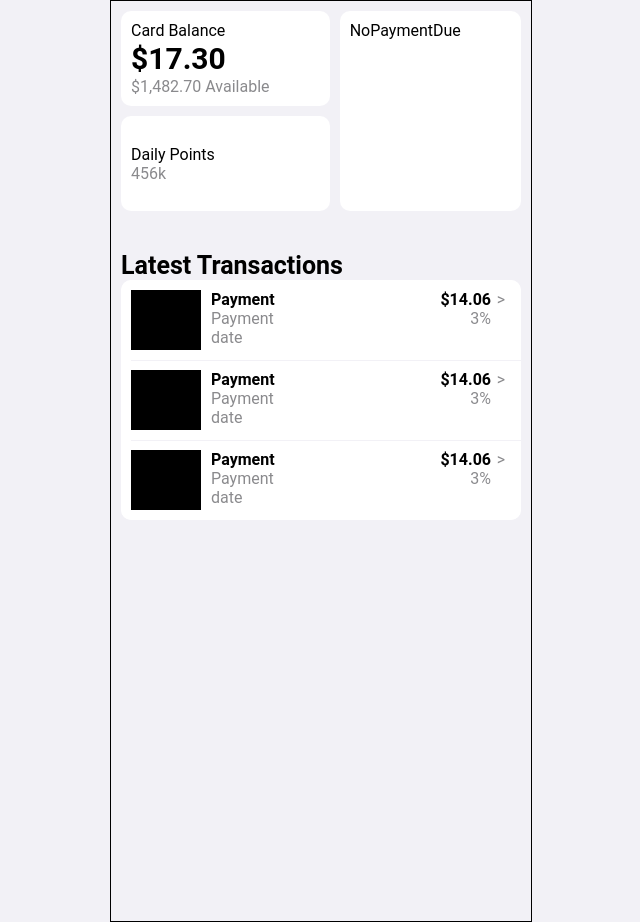
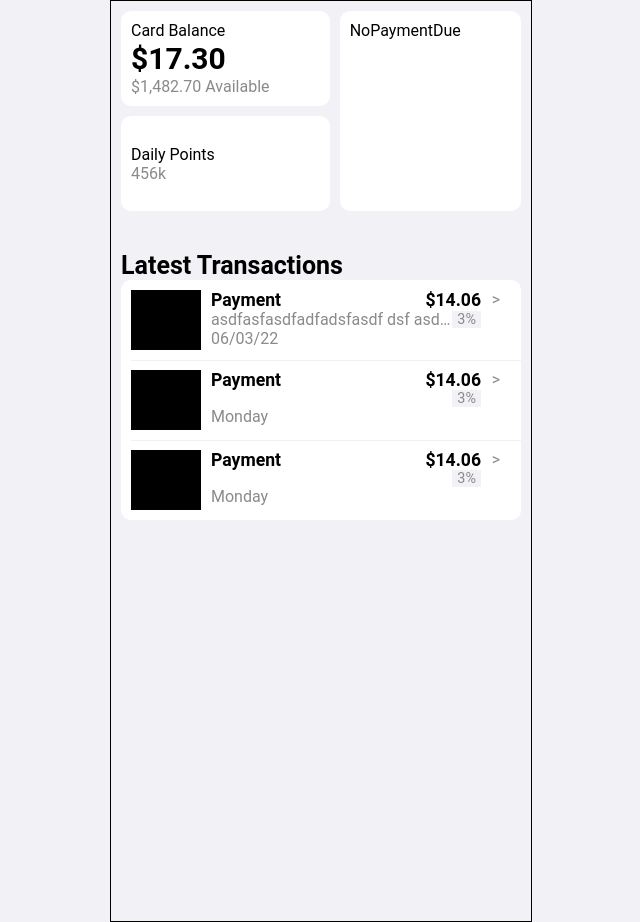
Before and after one commit to VsevolodZorin/wallet-app, a React (Create React App) app: page / in a window 1280 px wide. Shown: the whole page, without its empty margins (319-959 px from the left). Built offline with nearby package versions, Linux system fonts and the light colour scheme.

Commit message:
home page min - styles

```diff
--- a/src/components/TransactionsList/index.tsx
+++ b/src/components/TransactionsList/index.tsx
@@ -1,4 +1,5 @@
 import { FC, useCallback } from 'react';
+import { Link } from 'react-router-dom';
 import { useAppSelector } from 'src/hooks/redux';
 import { selectTransactions } from 'src/store/selectors';
 import TransactionListElement from './parts/TransactionListElement';
@@ -11,7 +12,9 @@ const TransactionsList: FC = () => {
     if (transactions) {
       return transactions.map(el => (
         <li key={el.id}>
-          <TransactionListElement transaction={el} />
+          <Link to={`/${el.id}`}>
+            <TransactionListElement transaction={el} />
+          </Link>
         </li>
       ));
     }
--- a/src/components/TransactionsList/parts/TransactionListElement.tsx
+++ b/src/components/TransactionsList/parts/TransactionListElement.tsx
@@ -1,5 +1,6 @@
 import { FC } from 'react';
 import { ITransaction } from 'src/store/reducers/app.slice';
+import getDayOfWeekOrDate from 'src/utils/get-day-of-week-or-date';
 import './transaction-list-element.scss';
 
 interface ITransactionListElementProps {
@@ -21,11 +22,13 @@ const TransactionListElement: FC<ITransactionListElementProps> = ({ transaction
             <span>$14.06</span>
           </div>
           <div className="tr-list-element__info--middle-line">
-            <span>Payment</span>
-            <span>3%</span>
+            <span className="tr-list-element__info--middle-line-from">
+              {transaction.authorizedUser}
+            </span>
+            <span className="tr-list-element__info--middle-line-percent">3%</span>
           </div>
           <div className="tr-list-element__info--bottom-line">
-            <span>date</span>
+            <span>{getDayOfWeekOrDate(new Date(transaction.date))}</span>
           </div>
         </div>
         <div className="tr-list-element__arrow">
--- a/src/components/TransactionsList/parts/transaction-list-element.scss
+++ b/src/components/TransactionsList/parts/transaction-list-element.scss
@@ -8,12 +8,15 @@
 
   &__content {
     display: grid;
-    grid-template-columns: var(--height-list-element) auto calc(var(--padding-ui-offset) * 2);
+    grid-template-columns: var(--height-list-element) auto calc(var(--padding-ui-offset) * 3);
     padding: var(--padding-ui-offset);
     height: 100%;
     box-sizing: border-box;
   }
   &__image {
+    display: flex;
+    justify-content: center;
+    align-items: center;
     width: 100%;
     height: 100%;
     box-sizing: border-box;
@@ -27,6 +30,7 @@
   }
   &__info {
     &--top-line {
+      font-size: 1.1rem;
       display: flex;
       justify-content: space-between;
       align-items: center;
@@ -37,6 +41,19 @@
       display: flex;
       justify-content: space-between;
       align-items: center;
+      &-from {
+        overflow: hidden;
+        display: -webkit-box;
+        -webkit-line-clamp: 1; /* after 1 line show ... */
+        -webkit-box-orient: vertical;
+      }
+      &-percent {
+        font-size: 0.9rem;
+        color: var(--color-grey-accent-1);
+        background-color: var(--color-grey-background);
+        padding-left: calc(var(--padding-ui-offset) / 2);
+        padding-right: calc(var(--padding-ui-offset) / 2);
+      }
     }
     &--bottom-line {
       display: flex;
--- a/src/data/init-transactions.json
+++ b/src/data/init-transactions.json
@@ -1,6 +1,6 @@
 {
   "card": {
-    "balance": 1500,
+    "balance": 1000,
     "limit": 1500,
     "transactions": [
       {
@@ -9,9 +9,9 @@
         "sum": 10,
         "name": "transaction 1",
         "description": "... description ...",
-        "date": "Tue Mar 07 2023 00:36:24 GMT+0200",
+        "date": "Tue Mar 07 2022 00:36:24 GMT+0200",
         "pending": false,
-        "authorizedUser": "",
+        "authorizedUser": "asdfasfasdfadfadsfasdf dsf asd asd fs a fads fdas fdsfasdf",
         "img": ""
       },
       {
--- a/src/index.scss
+++ b/src/index.scss
@@ -25,6 +25,7 @@ ul {
 }
 a {
   text-decoration: none;
+  color: var(--color-grey-accent-1);
 }
 
 body {
--- /dev/null
+++ b/src/utils/get-day-of-week-or-date.ts
@@ -0,0 +1,26 @@
+const getDayOfWeekOrDate = (date: Date): string => {
+  const today = new Date(); // current date
+  const oneDay = 24 * 60 * 60 * 1000; // number of milliseconds in one day
+  const diffDays = Math.round(Math.abs((today.getTime() - date.getTime()) / oneDay)); // difference between today's date and the passed date in days
+  if (diffDays <= 7 && date.getDay() !== 0) {
+    // if the date corresponds to the current week and is not Sunday
+    const daysOfWeek: string[] = [
+      'Sunday',
+      'Monday',
+      'Tuesday',
+      'Wednesday',
+      'Thursday',
+      'Friday',
+      'Saturday',
+    ];
+    return daysOfWeek[date.getDay()];
+  } else {
+    // if the date does not correspond to the current week
+    const day = date.getDate().toString().padStart(2, '0'); // day of the month with leading zero if necessary
+    const month = (date.getMonth() + 1).toString().padStart(2, '0'); // month with leading zero if necessary
+    const year = date.getFullYear().toString().substr(-2); // year in two-digit format
+    return `${day}/${month}/${year}`;
+  }
+};
+
+export default getDayOfWeekOrDate;
```
